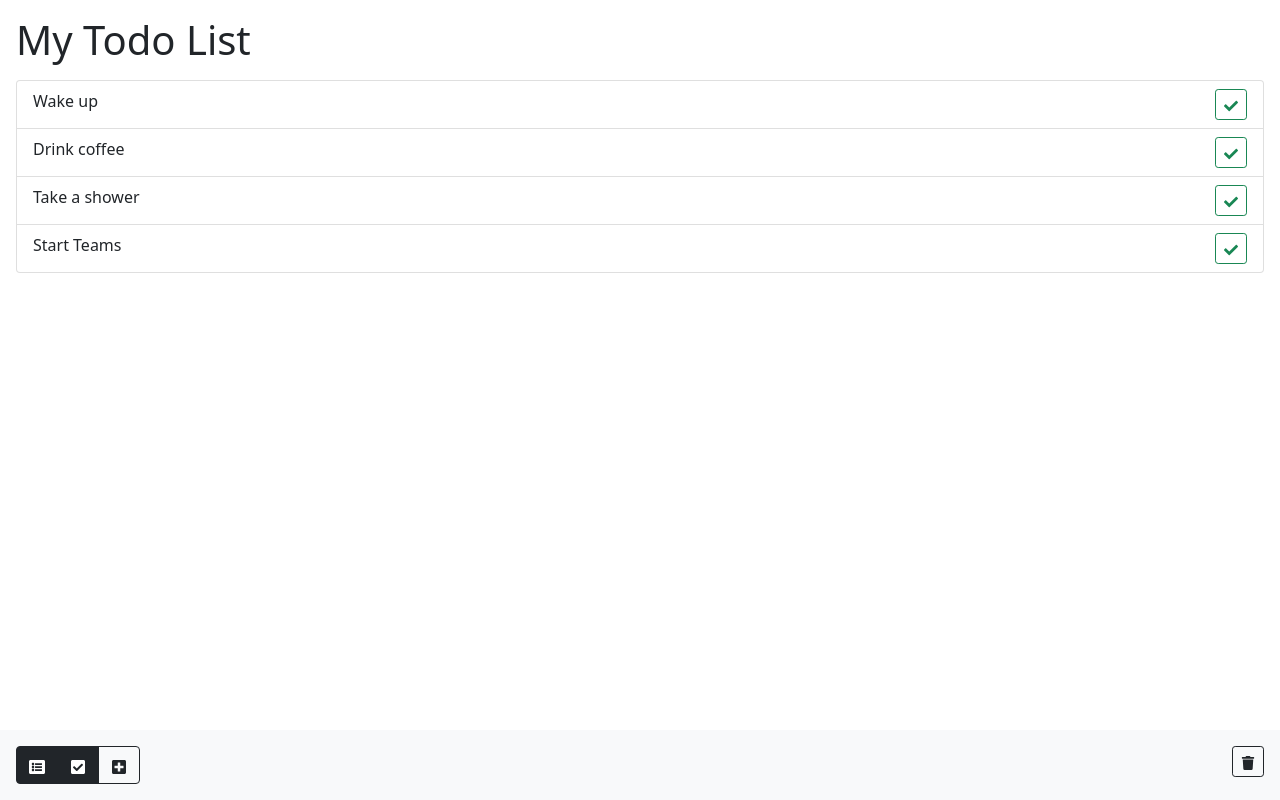
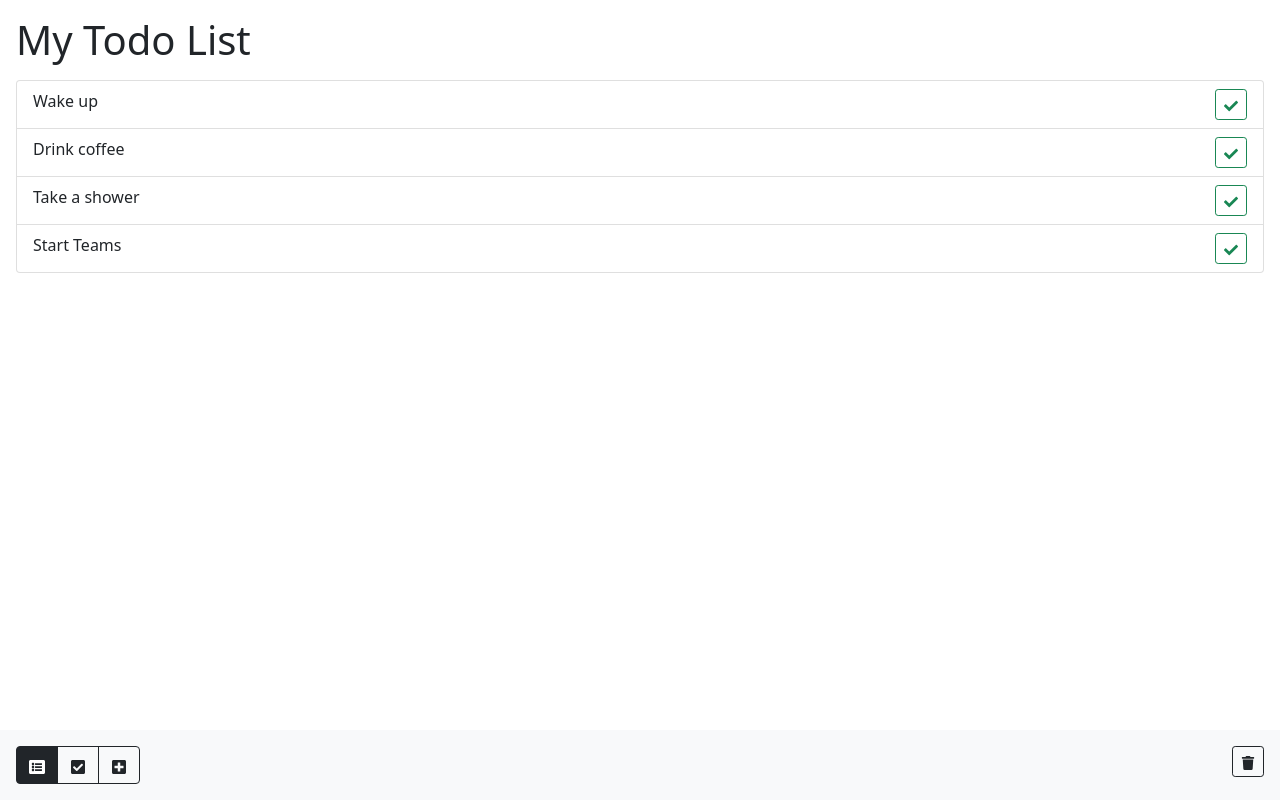
Before and after one commit to dekpo/ReactSimpleToDoList, a React (Create React App) app: page / in a window 1280 px wide. Built offline with nearby package versions, Linux system fonts and the light colour scheme.

Commit message:
Defined routes to navigate...

```diff
--- a/src/components/AddTask.js
+++ b/src/components/AddTask.js
@@ -3,7 +3,7 @@ import React from 'react';
 class AddTask extends React.Component{
     render(){
         return(
-            <section>
+            <>
                 <h1 className="m-3">New Task</h1>
                 <div className="card m-3">
                     <form className="card-body">
@@ -14,7 +14,7 @@ class AddTask extends React.Component{
                         <button type="submit" className="btn btn-primary m-2">Add Task</button>
                     </form>
                 </div>
-            </section>
+            </>
         )
     }
 }
--- a/src/components/App.js
+++ b/src/components/App.js
@@ -11,7 +11,7 @@ class App extends React.Component {
         <BrowserRouter>
           <Switch>
             <Route path="/add-task" component={AddTask} />
-            <Route path="/" component={ToDoList} />
+            <Route path="/:filter?" component={ToDoList} />
           </Switch>
           <NavBar />
         </BrowserRouter>
--- a/src/components/NavBar.js
+++ b/src/components/NavBar.js
@@ -6,7 +6,7 @@ const NavBar = () => (
     <footer className="p-3 bg-light">
         <div className="btn-group">
             <NavLink to="/" className="btn btn-outline-dark"><FaListAlt /></NavLink>
-            <NavLink to="/" className="btn btn-outline-dark"><FaCheckSquare /></NavLink>
+            <NavLink to="/completed" className="btn btn-outline-dark"><FaCheckSquare /></NavLink>
             <NavLink to="/add-task" className="btn btn-outline-dark"><FaPlusSquare /></NavLink>
         </div>
         <button className="btn btn-sm btn-outline-dark float-end"><FaTrash /></button>
```
